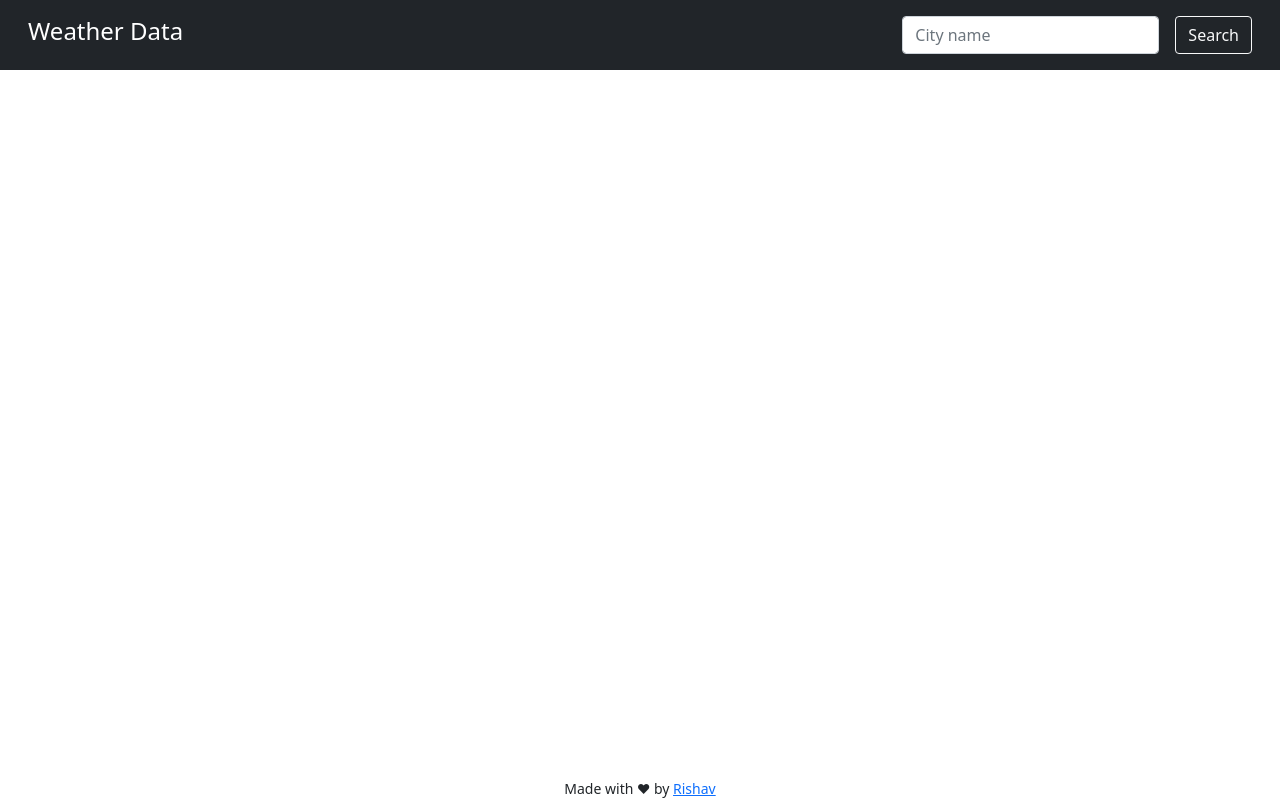
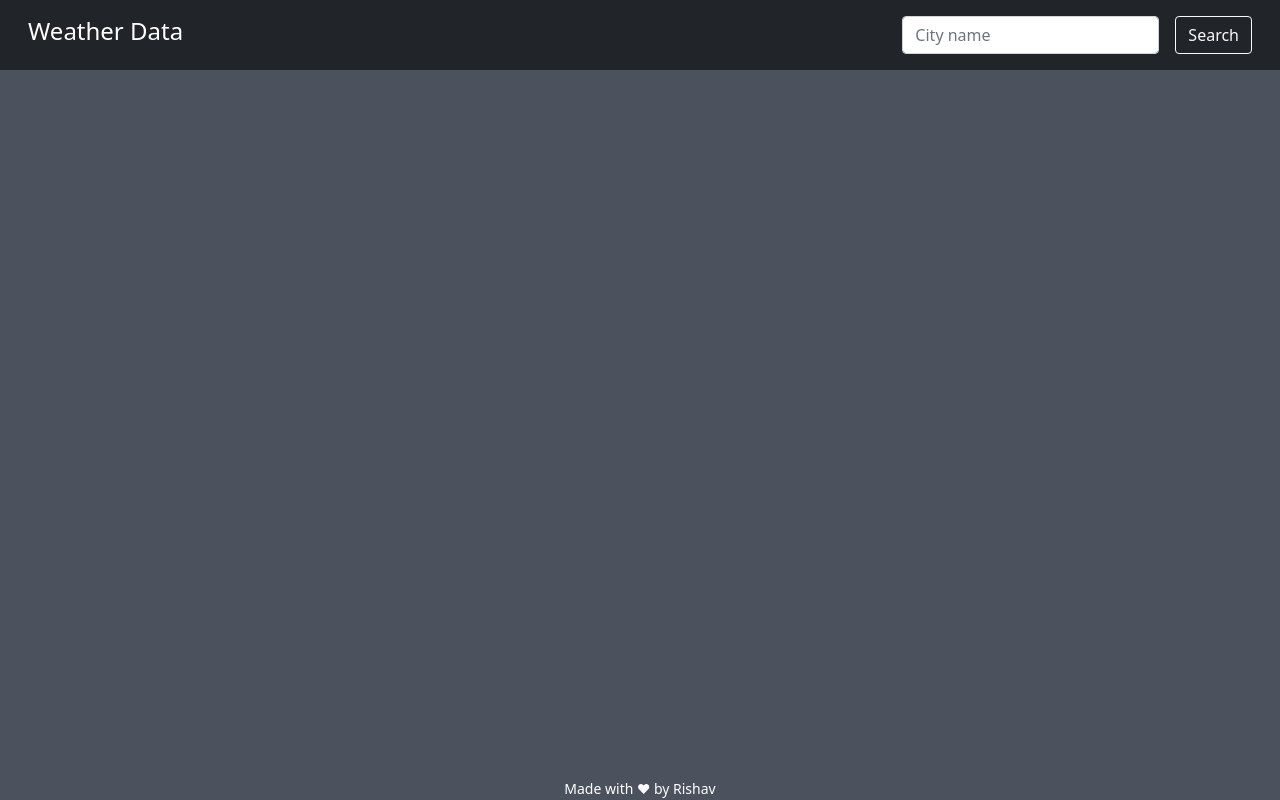
Before and after one commit to rsrishav/weather-app, a Django app: page / in a window 1280 px wide. Run offline with Django 3.2, Linux system fonts and the light colour scheme; some libraries are stand-ins or nearby versions.

Commit message:
UI modification.

```diff
--- a/main/templates/main/index.html
+++ b/main/templates/main/index.html
@@ -100,11 +100,14 @@
         color: var(--red);
     }
 
+    .page-footer small {
+        color: white;
+    }
 
     </style>
 </head>
 
-<body>
+<body style="background-color: #4b515d;">
 <header class="p-3 bg-dark text-white">
     <div class="container">
         <div class="d-flex flex-wrap align-items-center justify-content-center justify-content-lg-start">
@@ -116,7 +119,8 @@
             <form id="form_id" class="col-12 col-lg-auto mb-3 mb-lg-0 me-lg-3" method="post">
                 {% csrf_token %}
                 <input class="form-control form-control-dark" id="myInput" name="city"
-                       placeholder="City name" list="datalistOptions" oninput="get_cities()" onchange="get_cities()" onblur="get_cities()" required>
+                       placeholder="City name" list="datalistOptions" oninput="get_cities()" onchange="get_cities()"
+                       onblur="get_cities()" required>
             </form>
             <div class="text-end">
                 <datalist id="datalistOptions" onchange="this.form.submit()">
@@ -126,20 +130,57 @@
         </div>
     </div>
 </header>
+<!--{% if country_code and coordinate and temp and pressure and humidity %}-->
+<!--<div class="card" style="width: 18rem; margin: 2%;">-->
+<!--    &lt;!&ndash;    <img src="..." class="" alt="...">&ndash;&gt;-->
+<!--    <div class="card-body">-->
+
+<!--        <h4 class="card-title">{{city_name}}<span>({{country_code}})</span> <i class="{{weather_icon}}"-->
+<!--                                                                               style="font-size: xx-large;"></i></h4>-->
+<!--        <ul class="list-group list-group-flush">-->
+<!--            <li class="list-group-item">Temperature : <strong>{{temp}}</strong></li>-->
+<!--            <li class="list-group-item">Feels like : <strong>{{feels_like}}</strong></li>-->
+<!--            <li class="list-group-item">Humidity : <strong>{{humidity}}%</strong></li>-->
+<!--            <li class="list-group-item">Weather : <strong>{{weather_condition}}</strong></li>-->
+<!--        </ul>-->
+
+
+<!--    </div>-->
+<!--</div>-->
+<!--{% elif data_status == "not_found" %}-->
+<!--<div class="col-md-4 col-md-offset-4">-->
+<!--    No data found !!!-->
+<!--</div>-->
+<!--{% endif %}-->
+
+<section>
+    <div class="container py-5 h-100">
+
+        <div class="row d-flex justify-content-center align-items-center h-100">
+            <div class="col-md-8 col-lg-6 col-xl-4">
                 {% if country_code and coordinate and temp and pressure and humidity %}
-<div class="card" style="width: 18rem; margin: 2%;">
-    <!--    <img src="..." class="" alt="...">-->
-    <div class="card-body">
+                <div class="card" style="color: #4B515D; border-radius: 35px;">
+                    <div class="card-body p-4">
 
-        <h4 class="card-title">{{city_name}}<span>({{country_code}})</span> <i class="{{weather_icon}}"
-                                                                               style="font-size: xx-large;"></i></h4>
-        <ul class="list-group list-group-flush">
-            <li class="list-group-item">Temperature : <strong>{{temp}}</strong></li>
-            <li class="list-group-item">Feels like : <strong>{{feels_like}}</strong></li>
-            <li class="list-group-item">Humidity : <strong>{{humidity}}</strong></li>
-            <li class="list-group-item">Weather : <strong>{{weather_condition}}</strong></li>
-        </ul>
+                        <div class="d-flex">
+                            <h6 class="flex-grow-1">{{city_name}}<span>({{country_code}})</span></h6>
+                            <h6>{{time}}</h6>
+                        </div>
 
+                        <div class="d-flex flex-column text-center mt-5 mb-4">
+                            <h6 class="display-4 mb-0 font-weight-bold" style="color: #1C2331;"> {{temp}} </h6>
+                            <span class="small" style="color: #868B94">{{weather_condition}}</span>
+                        </div>
+
+                        <div class="d-flex align-items-center">
+                            <div class="flex-grow-1" style="font-size: 1rem;">
+                                <div><i class="fas fa-wind fa-fw" style="color: #868B94;"></i> <span class="ms-1"> {{wind}} km/h </span></div>
+                                <div><i class="fas fa-tint fa-fw" style="color: #868B94;"></i> <span class="ms-1"> {{humidity}}% </span></div>
+                            </div>
+                            <div>
+                                <img src="/static/haze.png" width="100px">
+                            </div>
+                        </div>
 
                     </div>
                 </div>
@@ -148,9 +189,15 @@
                     No data found !!!
                 </div>
                 {% endif %}
+            </div>
+        </div>
+
+    </div>
+</section>
+
 <footer class="page-footer">
     <!--    <small>Made with <span>❤</span> by <a href="https://github.com/rsrishav" target="_blank">Rishav</a>-->
-    <small>Made with <span>❤</span> by <a href="#">Rishav</a></small>
+    <small>Made with <span>❤</span> by Rishav</small>
 </footer>
 <script>
 $('#myInput').bind('input change blur',function(){
@@ -180,6 +227,7 @@ $('#myInput').bind('input change blur',function(){
 <!--        });-->
 <!--    });-->
 <!--}-->
+
 </script>
 </body>
 </html>
--- a/main/views.py
+++ b/main/views.py
@@ -1,3 +1,4 @@
+import time
 import os
 import json
 import urllib.request
@@ -20,6 +21,10 @@ HEADERS = {
 NO_OF_RECORDS = 5
 
 
+def get_time(epoch_time):
+    return time.strftime('%H:%M', time.localtime(epoch_time))
+
+
 def weather_icons(weather):
     selector = {
         "haze": "fas fa-smog",
@@ -29,6 +34,16 @@ def weather_icons(weather):
     }
     return selector.get(weather.lower(), "fas fa-sun")
 # https://www.carwale.com/api/v2/autocomplete/city/?term=a
+
+
+def weather_img(weather):
+    selector = {
+        "haze": "haze",
+        "clouds": "clouds",
+        "rain": "rain",
+        "sun": "sun"
+    }
+    return selector.get(weather.lower(), "fas fa-sun")
 
 
 def get_cities(request, search_city):
@@ -62,10 +77,13 @@ def index(request):
                 "temp_max": f"{round(float(list_of_data['main']['temp_max'])-273.15, 1)}\u00B0C",
                 "temp_min": f"{round(float(list_of_data['main']['temp_min'])-273.15, 1)}\u00B0C",
                 "pressure": (list_of_data['main']['pressure']),
-                "humidity": f"{list_of_data['main']['humidity']}%",
+                "humidity": f"{list_of_data['main']['humidity']}",
                 "weather_condition": list_of_data['weather'][0]['main'],
                 "weather_condition_des": list_of_data['weather'][0]['description'],
-                "weather_icon": weather_icons(list_of_data["weather"][0]["main"])
+                "wind": list_of_data['wind']['speed'],
+                "weather_icon": weather_icons(list_of_data["weather"][0]["main"]),
+                "weather_img": weather_img(list_of_data["weather"][0]["main"]),
+                "time": get_time(list_of_data["dt"])
             }
 
             print(data)
```
Also changed, not shown: weather_app/settings.py (+13 -0 lines), weather_app/urls.py (+10 -0 lines). Lines whose indentation alone changed are shown as unchanged.
